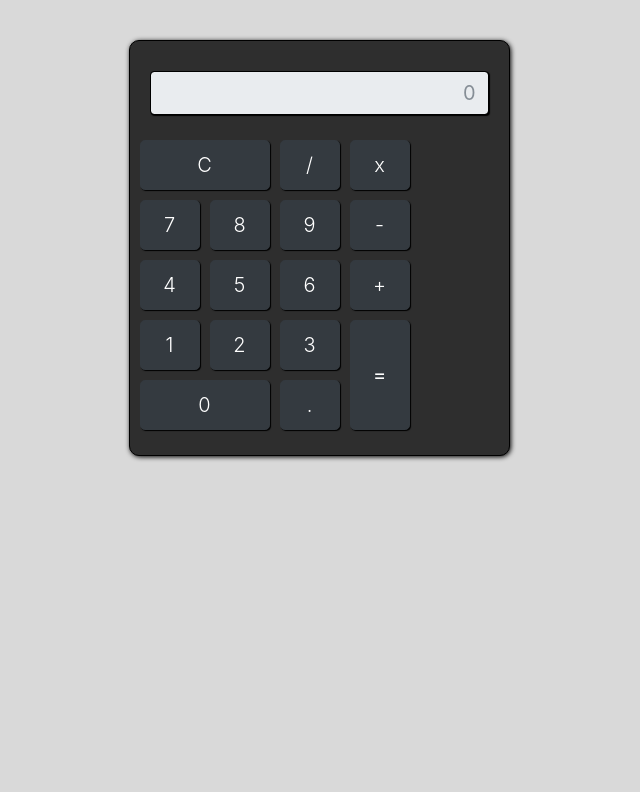
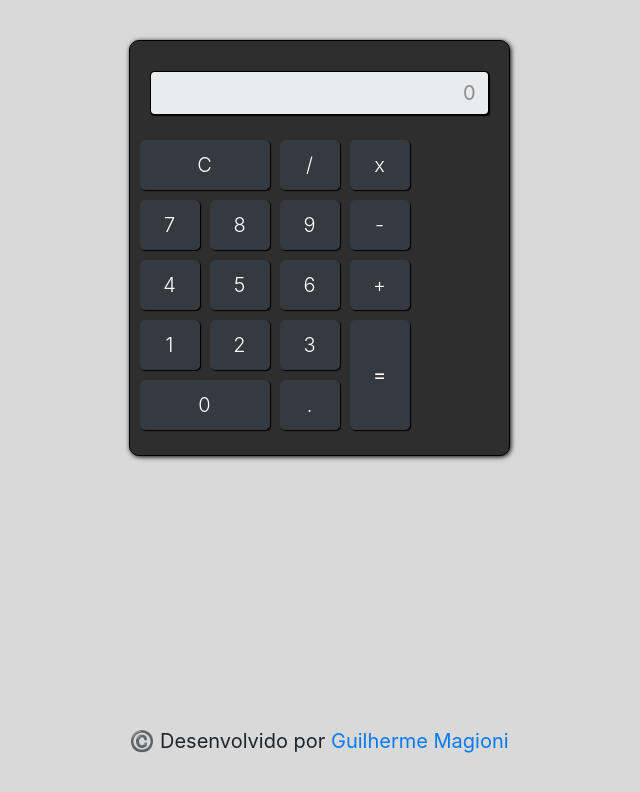
Before and after one commit to GuilhermeMDev/Calculadora, a plain HTML site: page index.html in a window 1280 px wide. Shown: the whole page, without its empty margins (321-961 px from the left). Drawn offline with nearby package versions, Linux system fonts and the light colour scheme.

Commit message:
Adicionando footer

```diff
--- a/index.html
+++ b/index.html
@@ -74,6 +74,10 @@
       </div>
     </div>
 
+    <footer>
+      <p>©️ Desenvolvido por <a href="https://github.com/GuilhermeMDev" class="name" >Guilherme Magioni</a></p>
+  </footer>
+
   </div>
 
 </body>
--- a/style.css
+++ b/style.css
@@ -34,3 +34,10 @@
     border: solid 1px #000;
     box-shadow: 1px 1px 1px #000;
   }
+
+  footer{
+    font-size: 20px;
+    text-align: center;
+    padding-top: 270px;
+
+    }
```
